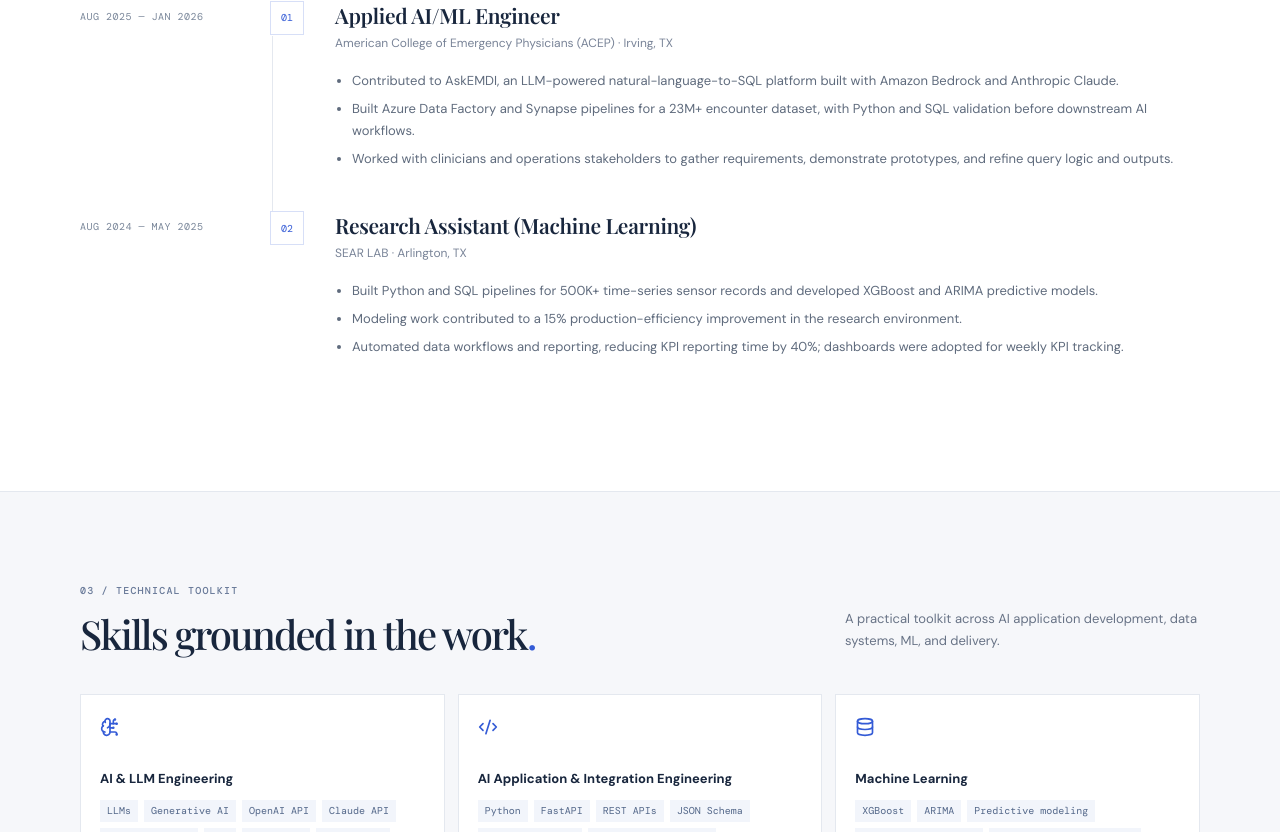
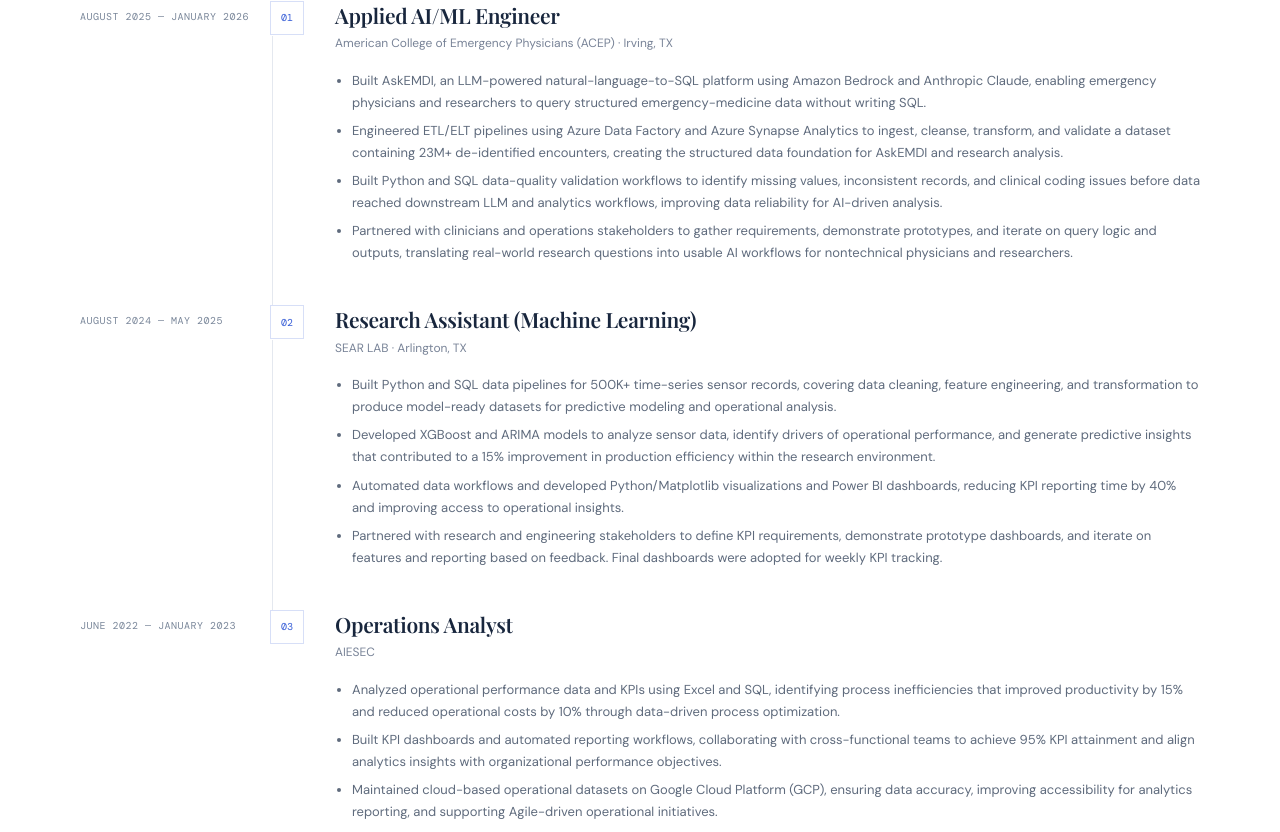
Before and after one commit to lokeshram1/lokesh-portfolio, a Next.js app: page / in a window 1280 px wide. Shown: the part 2428-3260 px from the top of the page. Built offline with nearby package versions, Linux system fonts and the light colour scheme; a web font is replaced by a local one.

Commit message:
Update professional experience section

```diff
--- a/app/content.ts
+++ b/app/content.ts
@@ -100,8 +100,41 @@ export const skills = [
 ];
 
 export const experience = [
-  { date: 'AUG 2025 — JAN 2026', role: 'Applied AI/ML Engineer', org: 'American College of Emergency Physicians (ACEP) · Irving, TX', bullets: ['Contributed to AskEMDI, an LLM-powered natural-language-to-SQL platform built with Amazon Bedrock and Anthropic Claude.', 'Built Azure Data Factory and Synapse pipelines for a 23M+ encounter dataset, with Python and SQL validation before downstream AI workflows.', 'Worked with clinicians and operations stakeholders to gather requirements, demonstrate prototypes, and refine query logic and outputs.'] },
-  { date: 'AUG 2024 — MAY 2025', role: 'Research Assistant (Machine Learning)', org: 'SEAR LAB · Arlington, TX', bullets: ['Built Python and SQL pipelines for 500K+ time-series sensor records and developed XGBoost and ARIMA predictive models.', 'Modeling work contributed to a 15% production-efficiency improvement in the research environment.', 'Automated data workflows and reporting, reducing KPI reporting time by 40%; dashboards were adopted for weekly KPI tracking.'] },
+  {
+    date: 'AUGUST 2025 — JANUARY 2026',
+    role: 'Applied AI/ML Engineer',
+    org: 'American College of Emergency Physicians (ACEP)',
+    location: 'Irving, TX',
+    bullets: [
+      'Built AskEMDI, an LLM-powered natural-language-to-SQL platform using Amazon Bedrock and Anthropic Claude, enabling emergency physicians and researchers to query structured emergency-medicine data without writing SQL.',
+      'Engineered ETL/ELT pipelines using Azure Data Factory and Azure Synapse Analytics to ingest, cleanse, transform, and validate a dataset containing 23M+ de-identified encounters, creating the structured data foundation for AskEMDI and research analysis.',
+      'Built Python and SQL data-quality validation workflows to identify missing values, inconsistent records, and clinical coding issues before data reached downstream LLM and analytics workflows, improving data reliability for AI-driven analysis.',
+      'Partnered with clinicians and operations stakeholders to gather requirements, demonstrate prototypes, and iterate on query logic and outputs, translating real-world research questions into usable AI workflows for nontechnical physicians and researchers.',
+    ],
+  },
+  {
+    date: 'AUGUST 2024 — MAY 2025',
+    role: 'Research Assistant (Machine Learning)',
+    org: 'SEAR LAB',
+    location: 'Arlington, TX',
+    bullets: [
+      'Built Python and SQL data pipelines for 500K+ time-series sensor records, covering data cleaning, feature engineering, and transformation to produce model-ready datasets for predictive modeling and operational analysis.',
+      'Developed XGBoost and ARIMA models to analyze sensor data, identify drivers of operational performance, and generate predictive insights that contributed to a 15% improvement in production efficiency within the research environment.',
+      'Automated data workflows and developed Python/Matplotlib visualizations and Power BI dashboards, reducing KPI reporting time by 40% and improving access to operational insights.',
+      'Partnered with research and engineering stakeholders to define KPI requirements, demonstrate prototype dashboards, and iterate on features and reporting based on feedback. Final dashboards were adopted for weekly KPI tracking.',
+    ],
+  },
+  {
+    date: 'JUNE 2022 — JANUARY 2023',
+    role: 'Operations Analyst',
+    org: 'AIESEC',
+    location: undefined,
+    bullets: [
+      'Analyzed operational performance data and KPIs using Excel and SQL, identifying process inefficiencies that improved productivity by 15% and reduced operational costs by 10% through data-driven process optimization.',
+      'Built KPI dashboards and automated reporting workflows, collaborating with cross-functional teams to achieve 95% KPI attainment and align analytics insights with organizational performance objectives.',
+      'Maintained cloud-based operational datasets on Google Cloud Platform (GCP), ensuring data accuracy, improving accessibility for analytics reporting, and supporting Agile-driven operational initiatives.',
+    ],
+  },
 ];
 
 export const articles = [
--- a/app/page.tsx
+++ b/app/page.tsx
@@ -17,7 +17,7 @@ export default function Home() {
 
     <section className="section projects-section" id="projects"><div className="wrap"><div className="section-top"><div><p className="eyebrow">01 / FEATURED PROJECTS</p><h2>Built to solve real problems<span>.</span></h2></div><p className="section-summary">AI applications, integrations, and ML systems with explicit validation and practical trade-offs.</p></div><div className="project-grid">{projects.map((p) => <article className="project-card" key={p.slug}><div className="project-card-top"><span>{p.number}</span><span className="project-kind">CASE STUDY</span></div><p className="project-category">{p.category}</p><h3>{p.title}</h3><p className="project-desc">{p.summary}</p><div className="tags">{p.stack.map(t => <span key={t}>{t}</span>)}</div><div className="card-actions"><a className="card-link" href={`/projects/${p.slug}`}>Read case study <ArrowRight size={15}/></a>{p.github && <a className="icon-link" aria-label={`${p.title} GitHub profile`} href={p.github} target="_blank" rel="noreferrer"><Github size={17}/></a>}</div></article>)}</div></div></section>
 
-    <section className="section wrap" id="experience"><div className="section-top"><div><p className="eyebrow">02 / EXPERIENCE</p><h2>Applied engineering, with outcomes<span>.</span></h2></div><p className="section-summary">Building data foundations, applied ML models, and AI workflows with domain and engineering stakeholders.</p></div><div className="timeline">{experience.map((job, i) => <article className="timeline-item" key={job.role}><div className="timeline-date">{job.date}</div><div className="timeline-marker">0{i+1}</div><div className="timeline-content"><h3>{job.role}</h3><p className="timeline-org">{job.org}</p><ul>{job.bullets.map(b => <li key={b}>{b}</li>)}</ul></div></article>)}</div></section>
+    <section className="section wrap" id="experience"><div className="section-top"><div><p className="eyebrow">02 / EXPERIENCE</p><h2>Applied engineering, with outcomes<span>.</span></h2></div><p className="section-summary">Building data foundations, applied ML models, and AI workflows with domain and engineering stakeholders.</p></div><div className="timeline">{experience.map((job, i) => <article className="timeline-item" key={job.role}><div className="timeline-date">{job.date}</div><div className="timeline-marker">0{i+1}</div><div className="timeline-content"><h3>{job.role}</h3><p className="timeline-org">{job.location ? `${job.org} · ${job.location}` : job.org}</p><ul>{job.bullets.map(b => <li key={b}>{b}</li>)}</ul></div></article>)}</div></section>
 
     <section className="section skills-section" id="skills"><div className="wrap"><div className="section-top"><div><p className="eyebrow">03 / TECHNICAL TOOLKIT</p><h2>Skills grounded in the work<span>.</span></h2></div><p className="section-summary">A practical toolkit across AI application development, data systems, ML, and delivery.</p></div><div className="skills-grid">{skills.map(({title, items}, i) => { const Icon = icons[i % icons.length]; return <article className="skill-card" key={title}><div className="skill-icon"><Icon size={20}/></div><h3>{title}</h3><div className="skill-tags">{items.map(item => <span key={item}>{item}</span>)}</div></article>; })}</div></div></section>
 
```
Also changed, not shown: 2 other files (tests, documents, lock files or other folders).
